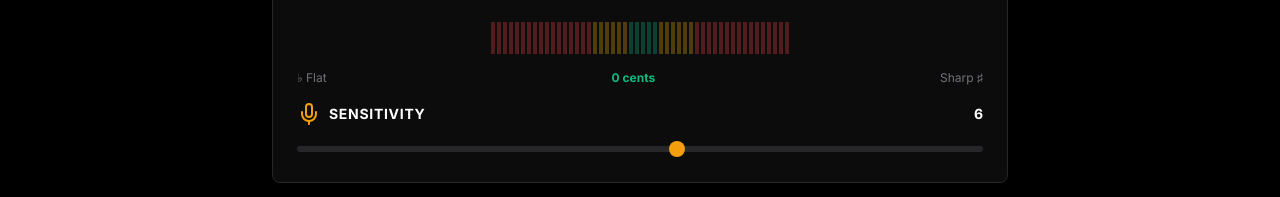
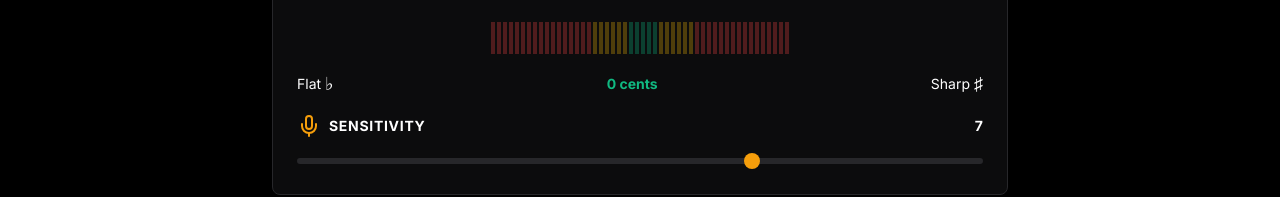
Before and after one commit to randysoller/onspace-9bg96c-13939, a React (Vite) app: page /tuner in a window 1280 px wide. Shown: the part 459-656 px from the top of the page. Built offline with nearby package versions, Linux system fonts and the light colour scheme; no server answers.

Commit message:
Enhanced tuner sensitivity and flat/sharp indicators

```diff
--- a/src/pages/Tuner.tsx
+++ b/src/pages/Tuner.tsx
@@ -168,15 +168,21 @@ export default function Tuner() {
           </div>
 
           {/* Cents Indicator */}
-          <div className="flex items-center justify-between text-xs text-zinc-500 mb-4">
-            <span>♭ Flat</span>
+          <div className="flex items-center justify-between text-sm text-white mb-4">
+            <span className="flex items-center gap-1">
+              Flat
+              <span className="text-lg">♭</span>
+            </span>
             <span className={`font-bold transition-colors ${
               Math.abs(cents) < 5 ? 'text-emerald-500' :
               Math.abs(cents) < 15 ? 'text-yellow-500' : 'text-red-500'
             }`}>
               {cents > 0 ? '+' : ''}{cents} cents
             </span>
-            <span>Sharp ♯</span>
+            <span className="flex items-center gap-1">
+              Sharp
+              <span className="text-lg">♯</span>
+            </span>
           </div>
 
           {/* Mic Sensitivity */}
--- a/src/stores/detectionSettingsStore.ts
+++ b/src/stores/detectionSettingsStore.ts
@@ -28,7 +28,7 @@ interface DetectionSettingsState {
 export const useDetectionSettingsStore = create<DetectionSettingsState>()(
   persist(
     (set) => ({
-      sensitivity: 6,
+      sensitivity: 7,
       advancedEnabled: false,
       advancedValues: DEFAULTS,
       setSensitivity: (v) => set({ sensitivity: v }),
```
